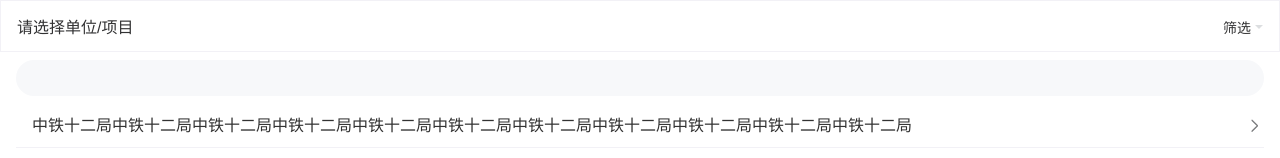
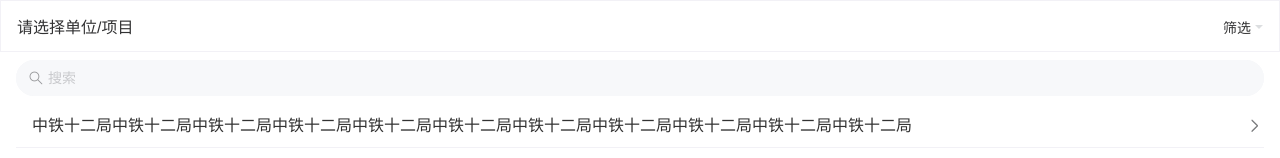
Before and after one commit to Steven-Rogers27/virtual-project-tree, a Vue app: page / in a window 1280 px wide. Shown: the top 158 px of the page. Built offline with nearby package versions, Linux system fonts and the light colour scheme.

Commit message:
feat: 搜索框开发

```diff
--- a/package.json
+++ b/package.json
@@ -9,12 +9,14 @@
     "preview": "vite preview"
   },
   "dependencies": {
+    "vant": "^4.6.4",
     "vue": "^3.3.4"
   },
   "devDependencies": {
     "@vitejs/plugin-vue": "^4.2.3",
     "sass": "^1.64.2",
     "typescript": "^5.0.2",
+    "unplugin-vue-components": "^0.25.1",
     "vite": "^4.4.5",
     "vue-tsc": "^1.8.5"
   }
--- a/src/components/virtual-project-tree/style.css
+++ b/src/components/virtual-project-tree/style.css
@@ -225,7 +225,7 @@
   color: rgba(50, 50, 50, 1);
 }
 .font-family {
-  font-family: 'Helvetica Neue', Helvetica, 'PingFang SC', 'Hiragino Sans GB', Arial, 'Microsoft YaHei', 'SimSun', sans-serif;;
+  font-family: 'Helvetica Neue', Helvetica, 'PingFang SC', 'Hiragino Sans GB', Arial, 'Microsoft YaHei', 'SimSun', sans-serif;
 }
 .font-medium {
   font-weight: 500;
@@ -262,6 +262,10 @@
 .right-0 {
   right: 0;
 }
+.right-16 {
+  right: 16px;
+}
+
 .top-50p-plus2 {
   top: calc(50% + 2px);
 }
@@ -276,6 +280,9 @@
 }
 .top-52 {
   top: 52px;
+}
+.top-8 {
+  top: 8px;
 }
 .top-n81p {
   top: calc(-81.948% + 52px);
@@ -327,6 +334,11 @@
 }
 .transition-transform {
   transition-property: transform;
+  transition-timing-function: linear;
+  transition-duration: 200ms;
+}
+.transition-width {
+  transition-property: width;
   transition-timing-function: linear;
   transition-duration: 200ms;
 }
@@ -410,6 +422,9 @@
 .mt-16 {
   margin-top: 16px;
 }
+.ml-8 {
+  margin-left: 8px;
+}
 
 .cursor-pointer {
   cursor: pointer;
@@ -470,3 +485,21 @@
   width: 7.51px;
   height: 13.52px;
 }
+
+:root {
+  --van-gray-5: rgba(200, 201, 204, 1);
+}
+
+.v-project-tree-van-search {
+  border-radius: 19px;
+}
+.v-project-tree-van-search input {
+  font-family: 'Helvetica Neue', Helvetica, 'PingFang SC', 'Hiragino Sans GB', Arial, 'Microsoft YaHei', 'SimSun', sans-serif;
+}
+
+.search-narrow-status {
+  width: calc(100% - 32px - 8px);
+}
+.search-wide-status {
+  width: 100%;
+}
--- a/src/components/virtual-project-tree/virtual-project-tree.vue
+++ b/src/components/virtual-project-tree/virtual-project-tree.vue
@@ -13,8 +13,20 @@
           :class="['box-border h-8 w-8 border-b-color-white border-x-color-white border-t-4 border-x-4 border-solid absolute right-0 translate-y-n50p top-50p-plus2', [ filterDropdownStatus ? 'border-t-color-active rotate-180 top-50p-n2 transition-transform-border-t-color' : 'transition-transform-border-t-color border-t-color' ]]"></div>
       </div>
     </div>
-    <div class="box-border h-52 px-16 py-8 leading-36 bg-color-white text-left">
-      <div class="h-36 rounded-19 leading-36 bg-color-2 w-full text-left"></div>
+    <div class="box-border h-52 px-16 py-8 leading-36 bg-color-white text-left relative">
+      <van-config-provider
+        :theme-vars="vanSearchThemeVars"
+      >
+        <van-search
+          :class="[[searchValueNonEmpty ? 'search-narrow-status transition-width' : 'search-wide-status transition-width'], 'v-project-tree-van-search']"
+          v-model="searchValue"
+          placeholder="搜索"
+          shape="round"
+          background="rgba(247, 248, 250, 1)"
+          autocomplete="off"
+        />
+      </van-config-provider>
+      <span :class="[[searchValueNonEmpty ? 'opacity-100 transition-opacity cursor-pointer' : 'opacity-0 transition-opacity z-n1'], 'text-16 font-normal font-family font-color text-left ml-8 absolute top-8 right-16']">取消</span>
     </div>
     <VirtualTree />
     <div
@@ -69,6 +81,8 @@
 import { ref } from 'vue';
 import { categoryListMock } from './mock';
 import VirtualTree from './virtual-tree.vue'
+import { reactive } from 'vue';
+import { computed } from 'vue';
 
 const filterDropdownStatus = ref(false)
 const handleFilterClick = () => {
@@ -92,6 +106,18 @@
   handleMaskClick()
 }
 
+const searchValue = ref('')
+const vanSearchThemeVars = reactive({
+  searchPadding: '0',
+  searchInputHeight: '36px',
+  fieldIconSize: '16px',
+  badgeFontWeight: 400,
+  cellLineHeight: '28px',
+  // fieldInputTextColor: 'rgba(200, 201, 204, 1)',
+})
+const searchValueNonEmpty = computed(() => {
+  return !!(searchValue.value || '').trim().length
+})
 </script>
 
 <style>
--- a/src/main.ts
+++ b/src/main.ts
@@ -1,5 +1,8 @@
 import { createApp } from 'vue'
+import { ConfigProvider } from 'vant'
 import './style.css'
 import App from './App.vue'
 
-createApp(App).mount('#app')
+createApp(App)
+  .use(ConfigProvider)
+  .mount('#app')
--- a/vite.config.ts
+++ b/vite.config.ts
@@ -1,7 +1,16 @@
 import { defineConfig } from 'vite'
 import vue from '@vitejs/plugin-vue'
+import Components from 'unplugin-vue-components/vite'
+import { VantResolver } from 'unplugin-vue-components/resolvers'
 
 // https://vitejs.dev/config/
 export default defineConfig({
-  plugins: [vue()],
+  plugins: [
+    vue(),
+    Components({
+      resolvers: [
+        VantResolver()
+      ],
+    }),
+  ],
 })
```
Also changed, not shown: components.d.ts (added, +15 -0 lines), 1 other file (tests, documents, lock files or other folders).
